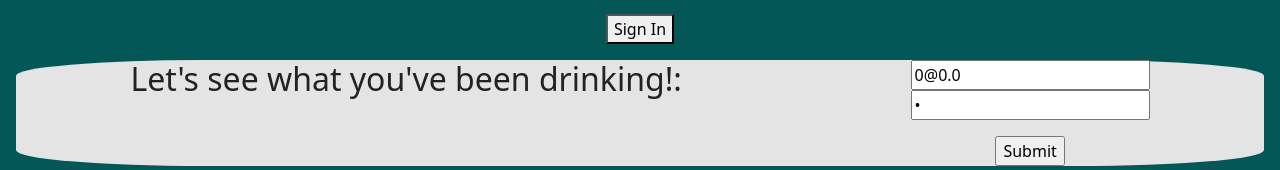
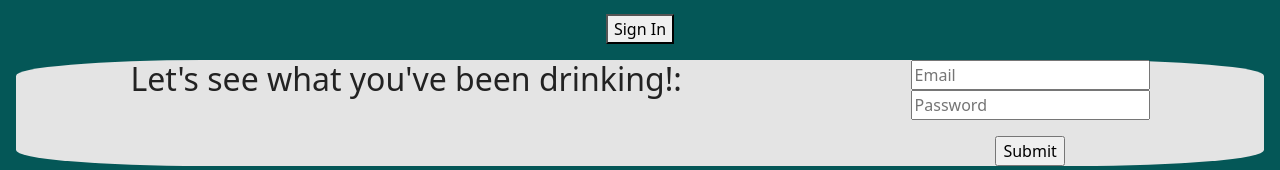
Before and after one commit to naguiluz/brews-and-reviews-client, a website built with webpack: page index.html in a window 1280 px wide. Both pictures are taken after a click on the button "Sign In". Shown: the part 256-426 px from the top of the page. Built offline with nearby package versions, Linux system fonts and the light colour scheme.

Commit message:
Get rid of sign in values for deploy

```diff
--- a/index.html
+++ b/index.html
@@ -33,8 +33,8 @@
   <div id="sign-in-div">
     <h2 id="sign-in-header">Let's see what you've been drinking!:</h2>
     <form id="sign-in">
-      <input name="credentials[email]" id="sign-in-email" type="email" placeholder="Email" value="0@0.0"><br /><!--get rid of value-->
-      <input name="credentials[password]" id="sign-in-password" type="password" placeholder="Password" value="`"><br /><!--get rid of value-->
+      <input name="credentials[email]" id="sign-in-email" type="email" placeholder="Email" value=""><br /><!--get rid of value-->
+      <input name="credentials[password]" id="sign-in-password" type="password" placeholder="Password" value=""><br /><!--get rid of value-->
       <input type="submit" value="Submit" class="button">
     </form>
   </div>
```
